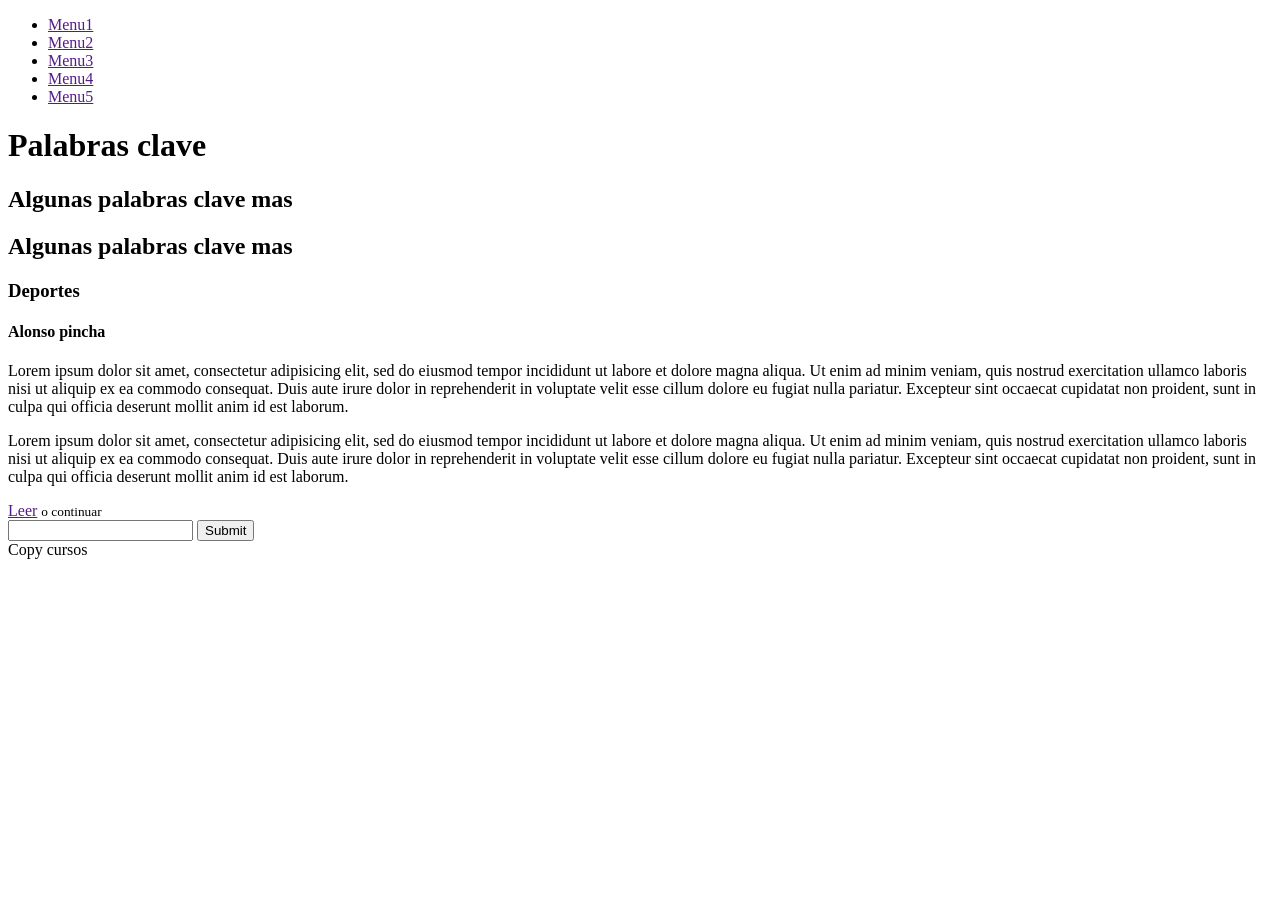
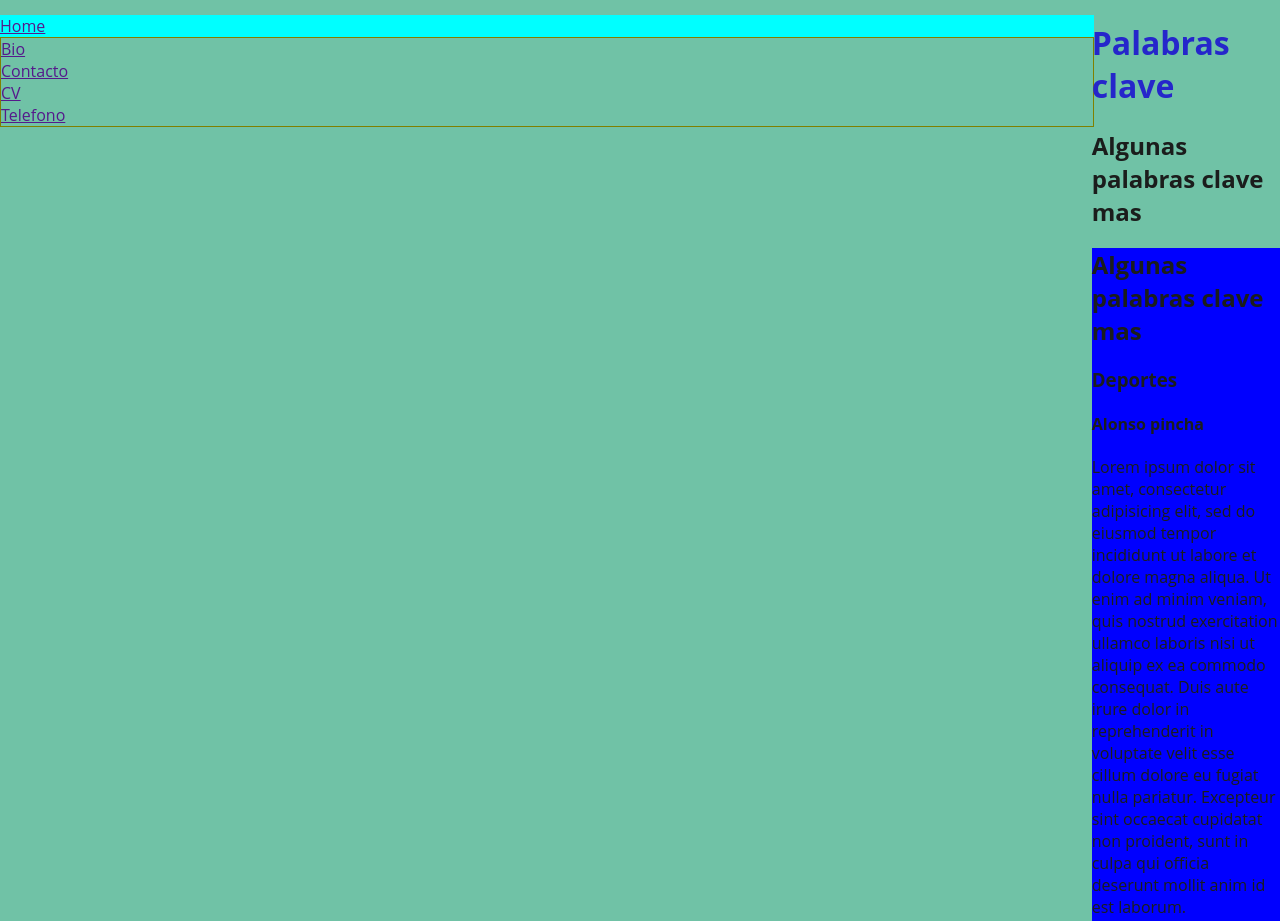
Before and after one commit to jotakv/MicursoHTML5, a plain HTML site: page index.html in a window 1280 px wide. Shown: the top 921 px of the page. Before the commit the page ends 800 px from the top, so only its background shows below. Drawn offline with Linux system fonts and the light colour scheme.

Commit message:
tres
tres

```diff
--- /dev/null
+++ b/clase3/css/style.css
@@ -0,0 +1,81 @@
+* {
+    box-sizing: border-box;
+}
+body {
+    margin: 0;
+    padding: 0;
+}
+.parrafo {
+    border-width: 1px;
+    border-color: green;
+    border-style: solid;
+    padding-top: 5px;
+    padding-right: 20px;
+    padding-bottom: 5px;
+    padding-left: 20px;
+    margin-bottom: 1em;
+}
+
+    .parrafo--centrado {
+        max-width: 500px;
+        margin-left: auto;
+        margin-right: auto;
+        padding-right: 60px;
+        padding-left: 60px;
+    }
+
+/*.nav__list {
+    padding:0;
+    margin: 0;
+    list-style-type: none;
+}*/
+.nav {
+    width: 100%;
+    margin-bottom: 1em;
+}
+    .nav__list {
+        display: table;
+        table-layout: fixed;
+        caption-side: bottom;
+        width: 100%;
+        margin: 0;
+        padding: 0;
+    }
+        .nav__item {
+            display: table-cell;
+            border: 1px solid olive;
+            text-align: center;
+            text-transform: uppercase;
+            font-family: Arial, Helvetica, sans-serif;
+            background-color: green;
+            color: white;
+        }
+            .nav__item--current {
+                display: table-caption;
+                background-color: aqua;
+            }
+.table {
+    display: table;
+    caption-side: bottom;
+}
+    main {
+        display: table-cell;
+    }
+    .nav {
+        display: table-caption;
+    }
+
+.inline-block {
+    display: inline-block;
+    width: 20%;
+    vertical-align: middle;
+}
+
+.img-float-left {
+    float: left;
+    margin-right: 5px;
+}
+
+.color-red {
+    color: red;
+}
--- a/css/style.css
+++ b/css/style.css
@@ -1,10 +1,21 @@
 
-/*Esta es la hoja de estilos asociada a cv.html*/
+/*Esta es la hoja de estilos asociada a cv.html
+
+	EL ASTERISTOC SIGNIFICA TODO
+*/
+ /*este reset hace que el contenido no afecte el ancho a la caja*/
+ /**/
+*{
+	box-sizing;border-box;
+	/*aqui faltarian los prefijos de navegadores*/
+}
+
 body{
 
 		color: #1B1D1C;
 		background: #70C2A6;
 		 font-family: 'Open Sans', sans-serif;
+		 /*esto es un reset*/
 		 margin: 0;
 		 padding:0;
 }
@@ -24,9 +35,9 @@ section{
 /*------------------------------------*\
     $header-main
 \*------------------------------------*/
-.header-main{
-	color: #2526CB;
-}
+	.header-main{
+		color: #2526CB;
+	}
 
 /*------------------------------------*\
     $article-home
@@ -49,5 +60,45 @@ section{
 /*esta parte pone el color de fondo naranja*/
 .second-section{
 	background-color: orange;
+	/*top right bottom left
+		padding:20px 5px 20px 5px ;
 
+	*/
+	padding:20px 5px 20px 5px ;
 }
+.table{
+	display: table;
+}
+
+.nav{
+	width: 100%;
+	margin-bottom: 1em;
+}
+
+	.nav__list{
+
+		display: table;
+		table-layout: fixed;
+		width: 100%;
+		margin:0;
+		padding: 0;
+		border:1px solid olive;
+	}
+
+	.nav_item{
+		display: table-cell;
+		border: 1px;
+		text-align: center;
+		text-transform: uppercase;
+		font-family: arial;
+		background-color: green;
+		color: white;
+	}
+	.nav__item--current{
+		background-color: aqua;
+		display: table-caption;
+	}
+
+  main{
+display: table-cell;
+}
--- a/index.html
+++ b/index.html
@@ -3,22 +3,24 @@
 <html>
 <head>
 	<title></title>
+		<link rel="stylesheet" type="text/css" href="css/style.css">
+
 </head>
 
-<body>
+<body class="table">
 
 
-<nav class="navigation">
-	<ul>
-		<li><a href="">Menu1</a></li>
-		<li><a href="">Menu2</a></li>
-		<li><a href="">Menu3</a></li>
-		<li><a href="">Menu4</a></li>
-		<li><a href="">Menu5</a></li>
+<nav class="nav">
+	<ul class="nav__list">
+		<li class="nav__item nav__item--current"><a href="">Home</a></li>
+		<li class="nav__item "><a href="">Bio</a></li>
+		<li class="nav__item"> <a href="">Contacto</a></li>
+		<li class="nav__item"><a href="">CV</a></li>
+		<li class="nav__item"><a href="">Telefono</a></li>
 	</ul>
 </nav>
 
- <nav class="navigation"></nav>
+<main >
 
 <header>
 	<h1>Palabras clave</h1>
@@ -69,6 +71,8 @@
 	<footer data-atributo="olakase" class="footer-home">
 		Copy cursos
 	</footer>
+
+</main>
 </body>
 
 </html>
--- /dev/null
+++ b/position/css/style.css
@@ -0,0 +1,42 @@
+ul {
+    margin: 0;
+    padding: 0;
+    list-style-type: none;
+    counter-reset: mycounter;
+}
+li {
+    background-color: yellow;
+    margin-bottom: 5px;
+    line-height: 2;
+    position: relative;
+}
+
+li:first-child {
+    background-color: red;
+    width: 100%;
+}
+
+li:last-child {
+    background-color: green;
+}
+
+li:after {
+    /*esto es lo que muestyra las notas*/
+    content: attr(data-notas);
+    font-size: 10px;
+    background-color: white;
+    width: 2em;
+    line-height: 2;
+    display: inline-block;
+    text-align: center;
+    border-radius: 100%;
+    position: absolute;
+    top: 2px;
+    right: -5px;
+
+}
+li:before {
+   /* content: counter(mycounter);
+    counter-increment: mycounter;*/
+
+}
--- /dev/null
+++ b/selectores/css/style.css
@@ -0,0 +1,33 @@
+
+/*Esta es la hoja de estilos asociada a cv.html
+
+	EL ASTERISTOC SIGNIFICA TODO
+*/
+ /*este reset hace que el contenido no afecte el ancho a la caja*/
+ /**/
+*{
+	box-sizing;border-box;
+	/*aqui faltarian los prefijos de navegadores*/
+}
+
+body{
+
+
+		 margin: 0;
+		 padding:0;
+}
+li{
+
+	list-style-type: none;
+	position: relative;
+
+}
+
+.nav__item{
+
+	background-color: yellow;
+
+}
+.nav__list::after{
+	background-color: red;
+ }
```
Also changed, not shown: clase3/index.html (added, +38 -0 lines), cv/cv.html (+1 -1 lines), position/index.html (added, +22 -0 lines), selectores/index.html (added, +27 -0 lines), clase3/img/wakkos.jpg (added), 1 other file.
